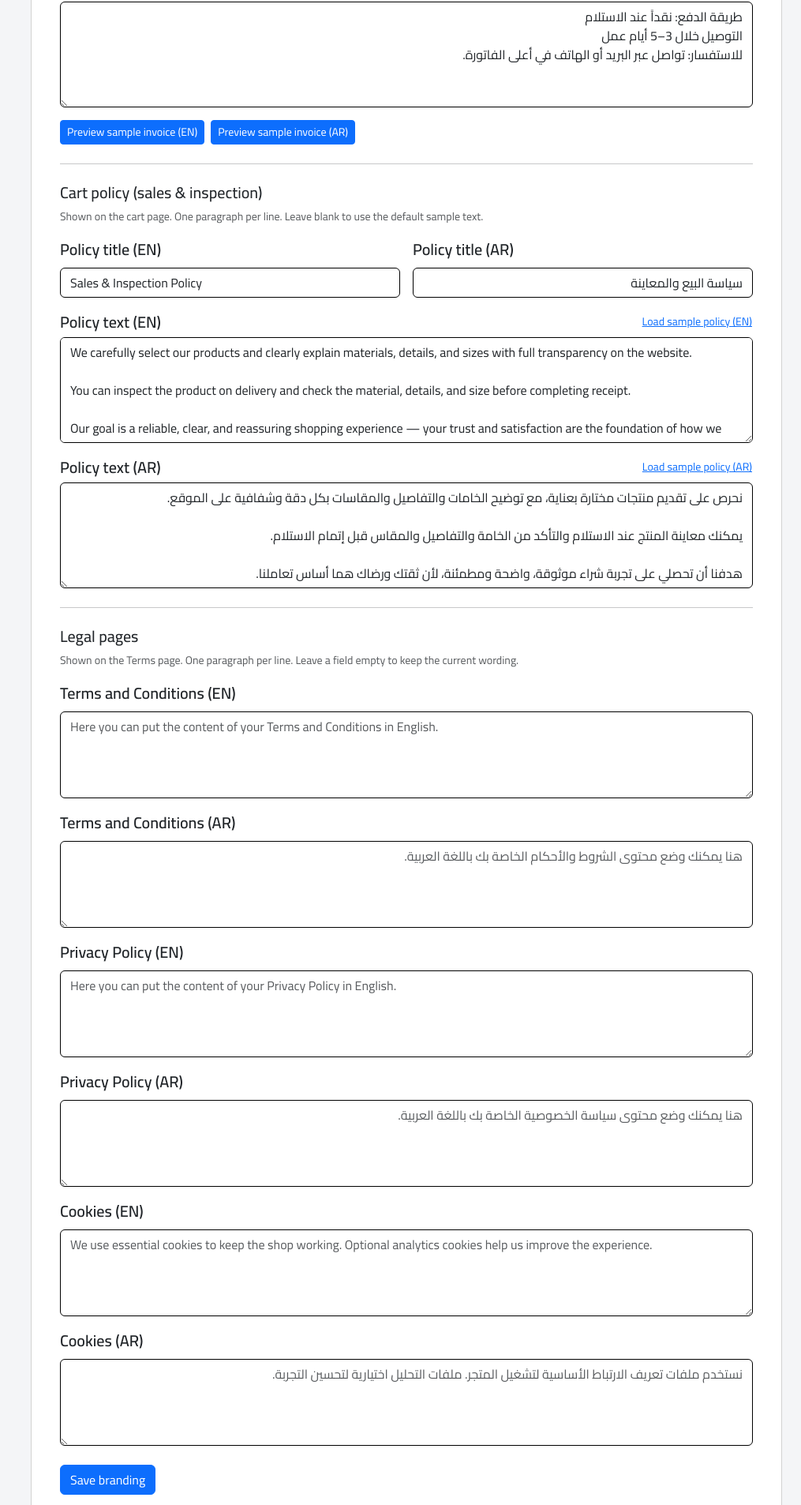
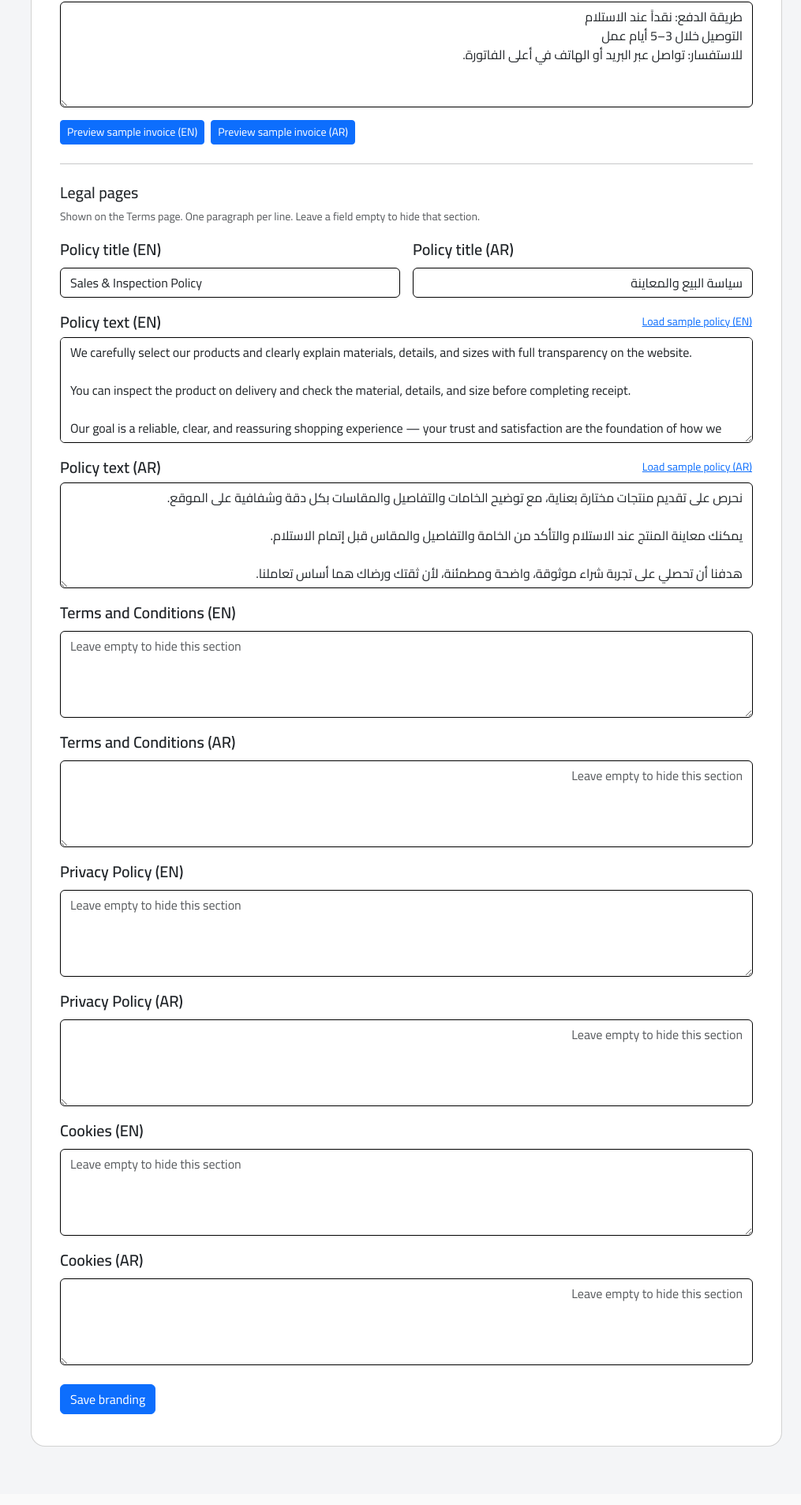
Before and after one commit to abdawyy/ecoomerce_v2, a Laravel app: page /admin/settings/branding in a window 1280 px wide. Shown: the part 3643-5549 px from the top of the page at 79% size, without its empty margins (265-1280 px from the left). After the commit the page ends 5475 px from the top, so only its background shows below. Run offline with Laravel 10, Linux system fonts and the light colour scheme; the visitor is signed in with stand-in values (Sample User, id 1); data comes from the database, SQL or seed files in the repository; data that the repository does not hold is empty; some libraries are stand-ins or nearby versions.

Commit message:
Hide empty legal sections and edit inspection policy from Legal pages.
Co-authored-by: Cursor <cursoragent@cursor.com>

```diff
--- a/app/Services/BrandingService.php
+++ b/app/Services/BrandingService.php
@@ -116,9 +116,7 @@ class BrandingService
             ? ($settings->cart_policy_title_ar ?: $settings->cart_policy_title_en)
             : ($settings->cart_policy_title_en ?: $settings->cart_policy_title_ar);
 
-        return trim((string) $title) !== ''
-            ? trim((string) $title)
-            : __('cart.policy_title_default');
+        return trim((string) $title);
     }
 
     /**
@@ -136,7 +134,7 @@ class BrandingService
         $body = trim(strip_tags((string) $body));
 
         if ($body === '') {
-            $body = __('cart.policy_body_default');
+            return [];
         }
 
         return array_values(array_filter(
@@ -155,13 +153,7 @@ class BrandingService
      */
     public function legalParagraphs(string $section): array
     {
-        $fallbacks = [
-            'terms' => 'web.msg_terms',
-            'privacy' => 'web.msg_privacy',
-            'cookies' => 'web.msg_cookies',
-        ];
-
-        if (! isset($fallbacks[$section])) {
+        if (! in_array($section, ['terms', 'privacy', 'cookies'], true)) {
             return [];
         }
 
@@ -175,7 +167,7 @@ class BrandingService
             $body = trim(strip_tags((string) ($settings->{$other} ?? '')));
         }
         if ($body === '') {
-            $body = __($fallbacks[$section]);
+            return [];
         }
 
         return array_values(array_filter(
--- a/resources/lang/ar/branding.php
+++ b/resources/lang/ar/branding.php
@@ -87,7 +87,7 @@ return [
     'social_pinterest' => 'بينترست',
     'social_snapchat' => 'سناب شات',
     'cart_policy' => 'سياسة السلة (البيع والمعاينة)',
-    'cart_policy_hint' => 'تظهر في صفحة السلة. فقرة واحدة في كل سطر. اتركها فارغة لاستخدام النص الافتراضي.',
+    'cart_policy_hint' => 'تظهر في السلة وصفحة الشروط. فقرة واحدة في كل سطر. اتركها فارغة لإخفاء هذا القسم.',
     'cart_policy_title_en' => 'عنوان السياسة (إنجليزي)',
     'cart_policy_title_ar' => 'عنوان السياسة (عربي)',
     'cart_policy_body_en' => 'نص السياسة (إنجليزي)',
@@ -95,7 +95,8 @@ return [
     'cart_policy_placeholder' => 'فقرة واحدة في كل سطر…',
     'load_cart_policy_sample' => 'تحميل السياسة النموذجية',
     'legal_pages' => 'الصفحات القانونية',
-    'legal_pages_hint' => 'تظهر في صفحة الشروط. فقرة واحدة في كل سطر. اترك الخانة فارغة للإبقاء على النص الحالي.',
+    'legal_pages_hint' => 'تظهر في صفحة الشروط. فقرة واحدة في كل سطر. اترك الخانة فارغة لإخفاء هذا القسم.',
+    'legal_empty_placeholder' => 'اتركها فارغة لإخفاء هذا القسم',
     'legal_terms_en' => 'الشروط والأحكام (إنجليزي)',
     'legal_terms_ar' => 'الشروط والأحكام (عربي)',
     'legal_privacy_en' => 'سياسة الخصوصية (إنجليزي)',
--- a/resources/lang/en/branding.php
+++ b/resources/lang/en/branding.php
@@ -87,7 +87,7 @@ return [
     'social_pinterest' => 'Pinterest',
     'social_snapchat' => 'Snapchat',
     'cart_policy' => 'Cart policy (sales & inspection)',
-    'cart_policy_hint' => 'Shown on the cart page. One paragraph per line. Leave blank to use the default sample text.',
+    'cart_policy_hint' => 'Shown on the cart and Terms pages. One paragraph per line. Leave blank to hide this section.',
     'cart_policy_title_en' => 'Policy title (EN)',
     'cart_policy_title_ar' => 'Policy title (AR)',
     'cart_policy_body_en' => 'Policy text (EN)',
@@ -95,7 +95,8 @@ return [
     'cart_policy_placeholder' => 'One paragraph per line…',
     'load_cart_policy_sample' => 'Load sample policy',
     'legal_pages' => 'Legal pages',
-    'legal_pages_hint' => 'Shown on the Terms page. One paragraph per line. Leave a field empty to keep the current wording.',
+    'legal_pages_hint' => 'Shown on the Terms page. One paragraph per line. Leave a field empty to hide that section.',
+    'legal_empty_placeholder' => 'Leave empty to hide this section',
     'legal_terms_en' => 'Terms and Conditions (EN)',
     'legal_terms_ar' => 'Terms and Conditions (AR)',
     'legal_privacy_en' => 'Privacy Policy (EN)',
--- a/resources/views/admin/settings/branding.blade.php
+++ b/resources/views/admin/settings/branding.blade.php
@@ -306,20 +306,20 @@
                         </div>
 
                         <hr class="my-4">
-                        <h5>{{ __('branding.cart_policy') }}</h5>
-                        <p class="text-muted small">{{ __('branding.cart_policy_hint') }}</p>
+                        <h5>{{ __('branding.legal_pages') }}</h5>
+                        <p class="text-muted small">{{ __('branding.legal_pages_hint') }}</p>
                         <div class="row g-3">
                             <div class="col-md-6">
                                 <label class="form-label">{{ __('branding.cart_policy_title_en') }}</label>
                                 <input type="text" name="cart_policy_title_en" class="form-control"
                                        value="{{ old('cart_policy_title_en', $settings->cart_policy_title_en) }}"
-                                       placeholder="{{ __('cart.policy_title_default', [], 'en') }}">
+                                       placeholder="{{ __('branding.legal_empty_placeholder') }}">
                             </div>
                             <div class="col-md-6">
                                 <label class="form-label">{{ __('branding.cart_policy_title_ar') }}</label>
                                 <input type="text" name="cart_policy_title_ar" class="form-control" dir="rtl"
                                        value="{{ old('cart_policy_title_ar', $settings->cart_policy_title_ar) }}"
-                                       placeholder="{{ __('cart.policy_title_default', [], 'ar') }}">
+                                       placeholder="{{ __('branding.legal_empty_placeholder') }}">
                             </div>
                             <div class="col-12">
                                 <div class="d-flex justify-content-between align-items-center mb-1">
@@ -327,7 +327,7 @@
                                     <button type="button" class="btn btn-link btn-sm p-0" id="load-cart-policy-en">{{ __('branding.load_cart_policy_sample') }} (EN)</button>
                                 </div>
                                 <textarea name="cart_policy_body_en" id="cart_policy_body_en" class="form-control" rows="5"
-                                          placeholder="{{ __('branding.cart_policy_placeholder') }}">{{ old('cart_policy_body_en', $settings->cart_policy_body_en) }}</textarea>
+                                          placeholder="{{ __('branding.legal_empty_placeholder') }}">{{ old('cart_policy_body_en', $settings->cart_policy_body_en) }}</textarea>
                             </div>
                             <div class="col-12">
                                 <div class="d-flex justify-content-between align-items-center mb-1">
@@ -335,43 +335,37 @@
                                     <button type="button" class="btn btn-link btn-sm p-0" id="load-cart-policy-ar">{{ __('branding.load_cart_policy_sample') }} (AR)</button>
                                 </div>
                                 <textarea name="cart_policy_body_ar" id="cart_policy_body_ar" class="form-control" rows="5" dir="rtl"
-                                          placeholder="{{ __('branding.cart_policy_placeholder') }}">{{ old('cart_policy_body_ar', $settings->cart_policy_body_ar) }}</textarea>
+                                          placeholder="{{ __('branding.legal_empty_placeholder') }}">{{ old('cart_policy_body_ar', $settings->cart_policy_body_ar) }}</textarea>
                             </div>
-                        </div>
-
-                        <hr class="my-4">
-                        <h5>{{ __('branding.legal_pages') }}</h5>
-                        <p class="text-muted small">{{ __('branding.legal_pages_hint') }}</p>
-                        <div class="row g-3">
                             <div class="col-12">
                                 <label class="form-label">{{ __('branding.legal_terms_en') }}</label>
                                 <textarea name="legal_terms_en" class="form-control" rows="4"
-                                          placeholder="{{ __('web.msg_terms', [], 'en') }}">{{ old('legal_terms_en', $settings->legal_terms_en) }}</textarea>
+                                          placeholder="{{ __('branding.legal_empty_placeholder') }}">{{ old('legal_terms_en', $settings->legal_terms_en) }}</textarea>
                             </div>
                             <div class="col-12">
                                 <label class="form-label">{{ __('branding.legal_terms_ar') }}</label>
                                 <textarea name="legal_terms_ar" class="form-control" rows="4" dir="rtl"
-                                          placeholder="{{ __('web.msg_terms', [], 'ar') }}">{{ old('legal_terms_ar', $settings->legal_terms_ar) }}</textarea>
+                                          placeholder="{{ __('branding.legal_empty_placeholder') }}">{{ old('legal_terms_ar', $settings->legal_terms_ar) }}</textarea>
                             </div>
                             <div class="col-12">
                                 <label class="form-label">{{ __('branding.legal_privacy_en') }}</label>
                                 <textarea name="legal_privacy_en" class="form-control" rows="4"
-                                          placeholder="{{ __('web.msg_privacy', [], 'en') }}">{{ old('legal_privacy_en', $settings->legal_privacy_en) }}</textarea>
+                                          placeholder="{{ __('branding.legal_empty_placeholder') }}">{{ old('legal_privacy_en', $settings->legal_privacy_en) }}</textarea>
                             </div>
                             <div class="col-12">
                                 <label class="form-label">{{ __('branding.legal_privacy_ar') }}</label>
                                 <textarea name="legal_privacy_ar" class="form-control" rows="4" dir="rtl"
-                                          placeholder="{{ __('web.msg_privacy', [], 'ar') }}">{{ old('legal_privacy_ar', $settings->legal_privacy_ar) }}</textarea>
+                                          placeholder="{{ __('branding.legal_empty_placeholder') }}">{{ old('legal_privacy_ar', $settings->legal_privacy_ar) }}</textarea>
                             </div>
                             <div class="col-12">
                                 <label class="form-label">{{ __('branding.legal_cookies_en') }}</label>
                                 <textarea name="legal_cookies_en" class="form-control" rows="4"
-                                          placeholder="{{ __('web.msg_cookies', [], 'en') }}">{{ old('legal_cookies_en', $settings->legal_cookies_en) }}</textarea>
+                                          placeholder="{{ __('branding.legal_empty_placeholder') }}">{{ old('legal_cookies_en', $settings->legal_cookies_en) }}</textarea>
                             </div>
                             <div class="col-12">
                                 <label class="form-label">{{ __('branding.legal_cookies_ar') }}</label>
                                 <textarea name="legal_cookies_ar" class="form-control" rows="4" dir="rtl"
-                                          placeholder="{{ __('web.msg_cookies', [], 'ar') }}">{{ old('legal_cookies_ar', $settings->legal_cookies_ar) }}</textarea>
+                                          placeholder="{{ __('branding.legal_empty_placeholder') }}">{{ old('legal_cookies_ar', $settings->legal_cookies_ar) }}</textarea>
                             </div>
                         </div>
 
--- a/resources/views/components/web/return-policy.blade.php
+++ b/resources/views/components/web/return-policy.blade.php
@@ -21,12 +21,12 @@
     }
 @endphp
 
-@if ($variant === 'compact')
+@if ($paragraphs !== [] && $variant === 'compact')
     <p {{ $attributes->merge(['class' => 'return-policy-compact mb-0']) }}>
         {{ $intro ?: $policyTitle }}
         <a href="{{ route('legal') }}#returns">{{ __('web.returns_details') }}</a>
     </p>
-@else
+@elseif ($paragraphs !== [])
     <section {{ $attributes->merge(['class' => 'return-policy' . ($tone === 'inverse' ? ' is-inverse' : '')]) }} @if($anchor) id="returns" @endif>
         <h2 class="return-policy-title">{{ $policyTitle }}</h2>
         @if ($intro)
```
Also changed, not shown: resources/views/legal.blade.php (+26 -3 lines).
